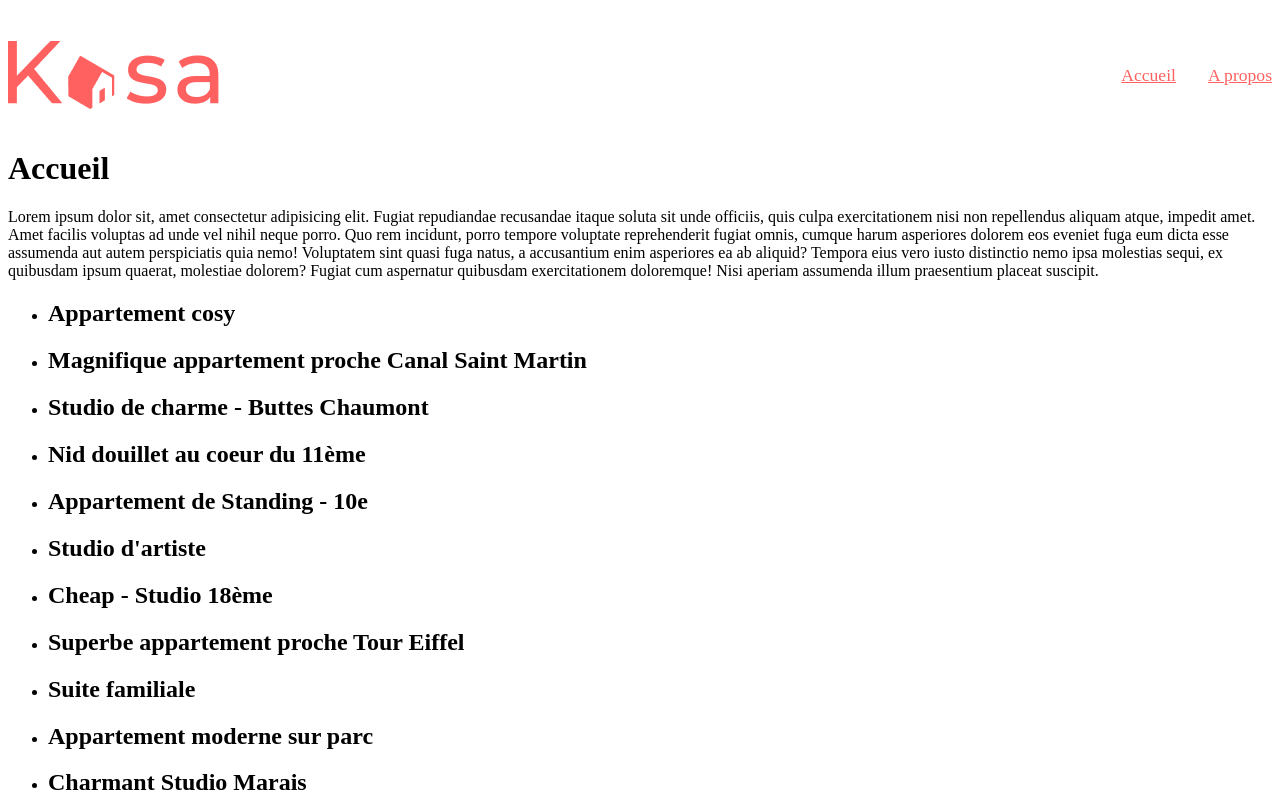
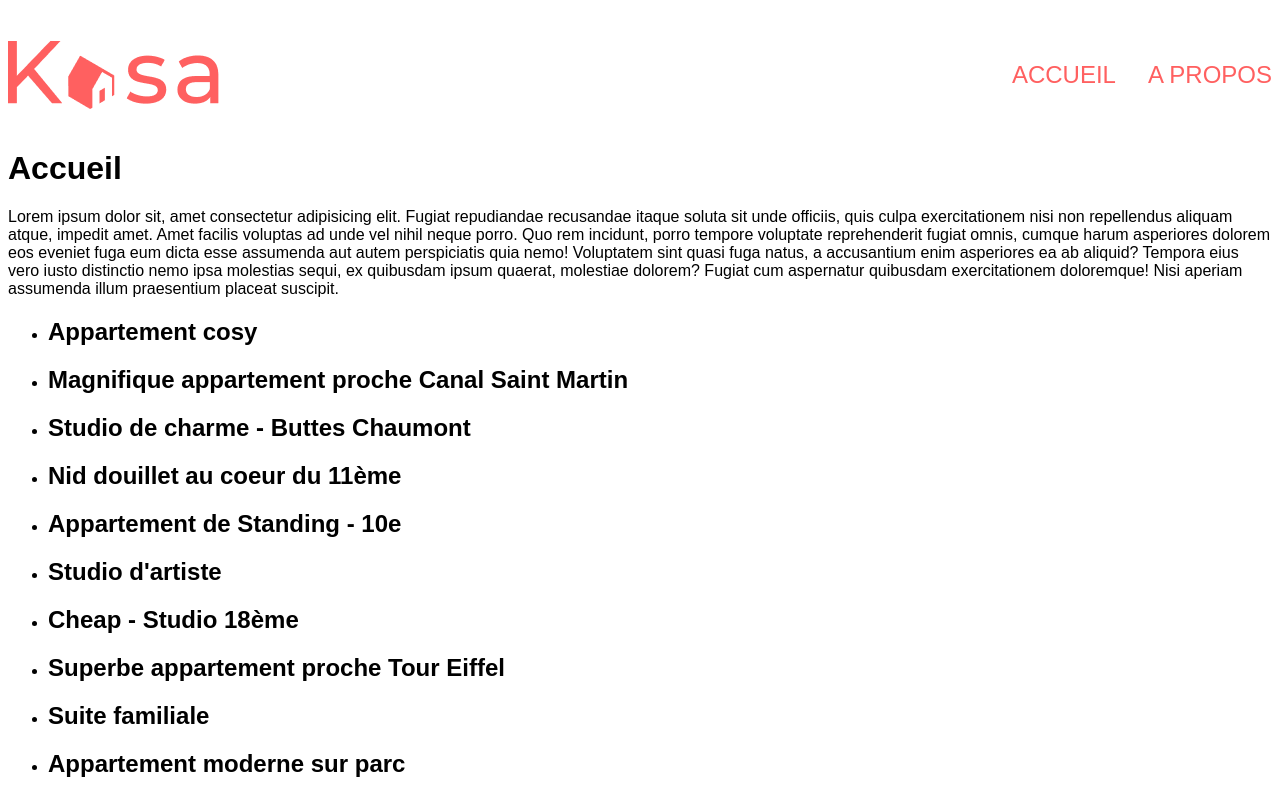
Before and after one commit to Axel75018/kasa, a React (Create React App) app: page / in a window 1280 px wide. Shown: the top 799 px of the page. Built offline with nearby package versions, Linux system fonts and the light colour scheme.

Commit message:
hover nav

```diff
--- a/src/assets/style/style.css
+++ b/src/assets/style/style.css
@@ -1,13 +1,13 @@
 @import url("https://fonts.googleapis.com/css2?family=Kaushan+Script&family=Roboto:ital,wght@0,100;0,300;0,400;0,500;0,700;0,900;1,100;1,300;1,400;1,500;1,700;1,900&display=swap");
 body {
-  font-family: Montserrat;
+  font-family: Montserrat, sans-serif;
 }
 
 header {
-  color: #FF6060;
+  color: #ff6060;
   height: 70px;
   margin: 40px 0;
-  color: #FF6060;
+  color: #ff6060;
   display: flex;
   flex-direction: row;
   /* flex-wrap: nowrap; */
@@ -22,7 +22,40 @@ header nav {
   top: 50%;
 }
 header nav a.linkNav {
-  color: #FF6060;
+  color: #ff6060;
   font-size: 1.1rem;
   margin-left: 2rem;
+  font-size: 24px;
+  font-style: normal;
+  font-weight: 500;
+  line-height: 1.3;
+  text-align: right;
+  text-decoration-line: none;
+  text-transform: uppercase;
+}
+header nav a.linkNav:hover {
+  border-bottom: #ff6060 3px solid;
+  padding-bottom: 5px;
+}
+
+div.cardListContainer {
+  width: 95%;
+  background-color: #f6f6f6;
+}
+div.cardListContainer ul {
+  width: 100%;
+  display: flex;
+  flex-direction: row;
+  justify-content: space-around;
+  align-items: center;
+  margin: 0 auto;
+  flex-wrap: wrap;
+}
+div.cardListContainer ul li.Card {
+  list-style: none;
+  width: 340px;
+}
+div.cardListContainer ul li.Card img {
+  width: 100%;
+  height: 100%;
 }/*# sourceMappingURL=style.css.map */
```
